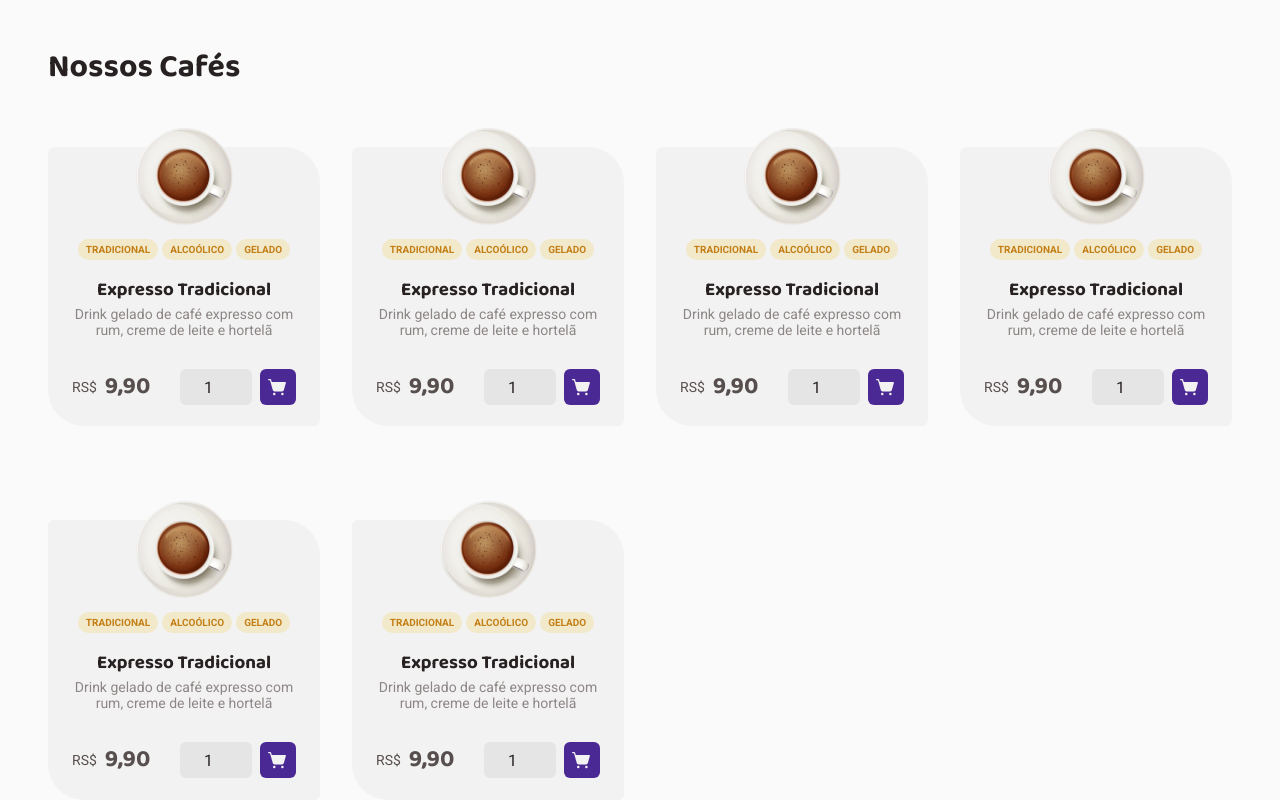
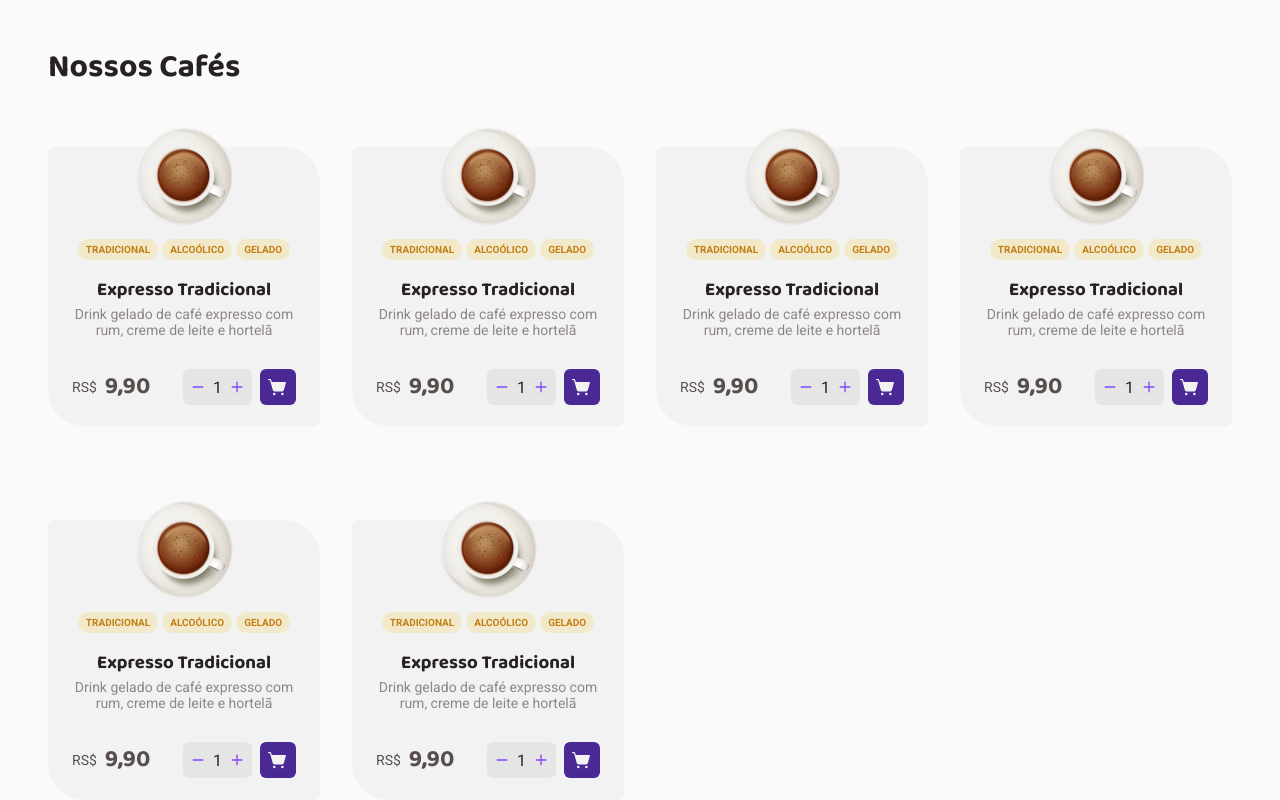
Before and after one commit to AlanJhonatan/ignite-reactjs-challenge-coffee-delivery, a React (Vite) app: page / in a window 1280 px wide. Shown: the part 610-1410 px from the top of the page. Built offline with nearby package versions, Linux system fonts and the light colour scheme.

Commit message:
feat: created custom quanity input component

```diff
--- /dev/null
+++ b/src/components/QuantityInput/index.tsx
@@ -0,0 +1,12 @@
+import { Minus, Plus } from 'phosphor-react'
+import { QuantityInputContainer } from './styles'
+
+export function QuantityInput() {
+  return (
+    <QuantityInputContainer>
+      <Minus size={14} weight="bold" />
+      1
+      <Plus size={14} weight="bold" />
+    </QuantityInputContainer>
+  )
+}
--- /dev/null
+++ b/src/components/QuantityInput/styles.tsx
@@ -0,0 +1,24 @@
+import styled from 'styled-components'
+
+export const QuantityInputContainer = styled.div`
+  display: flex;
+  align-items: center;
+  justify-content: space-between;
+
+  max-width: 72px;
+  border: 0;
+  border-radius: 6px;
+  padding: 0.5rem;
+  box-shadow: none;
+
+  background-color: ${(props) => props.theme['base-button']};
+  color: ${(props) => props.theme['base-title']};
+  text-align: center;
+
+  svg {
+    color: ${(props) => props.theme.purple};
+    line-height: 0;
+
+    cursor: pointer;
+  }
+`
--- a/src/pages/Home/components/ProductCard/index.tsx
+++ b/src/pages/Home/components/ProductCard/index.tsx
@@ -1,7 +1,6 @@
 import {
   AddCartButton,
   CardFooter,
-  CartQuantityInput,
   LabelWrapper,
   PriceContainer,
   ProductCardContainer,
@@ -10,6 +9,7 @@ import {
 
 import coffeImage from '../../../../assets/cafe-cubano.png'
 import { ShoppingCartSimple } from 'phosphor-react'
+import { QuantityInput } from '../../../../components/QuantityInput'
 
 export function ProductCard() {
   return (
@@ -33,7 +33,7 @@ export function ProductCard() {
         </PriceContainer>
 
         <div>
-          <CartQuantityInput type="number" value={1} />
+          <QuantityInput />
           <AddCartButton>
             <ShoppingCartSimple size={20} weight="fill" />
           </AddCartButton>
--- a/src/pages/Home/components/ProductCard/styles.ts
+++ b/src/pages/Home/components/ProductCard/styles.ts
@@ -76,16 +76,6 @@ export const PriceContainer = styled.div`
   }
 `
 
-export const CartQuantityInput = styled.input`
-  max-width: 72px;
-  border: 0;
-  border-radius: 6px;
-
-  background-color: ${(props) => props.theme['base-button']};
-  color: ${(props) => props.theme['base-title']};
-  text-align: center;
-`
-
 export const AddCartButton = styled.button`
   display: flex;
   justify-content: center;
```
